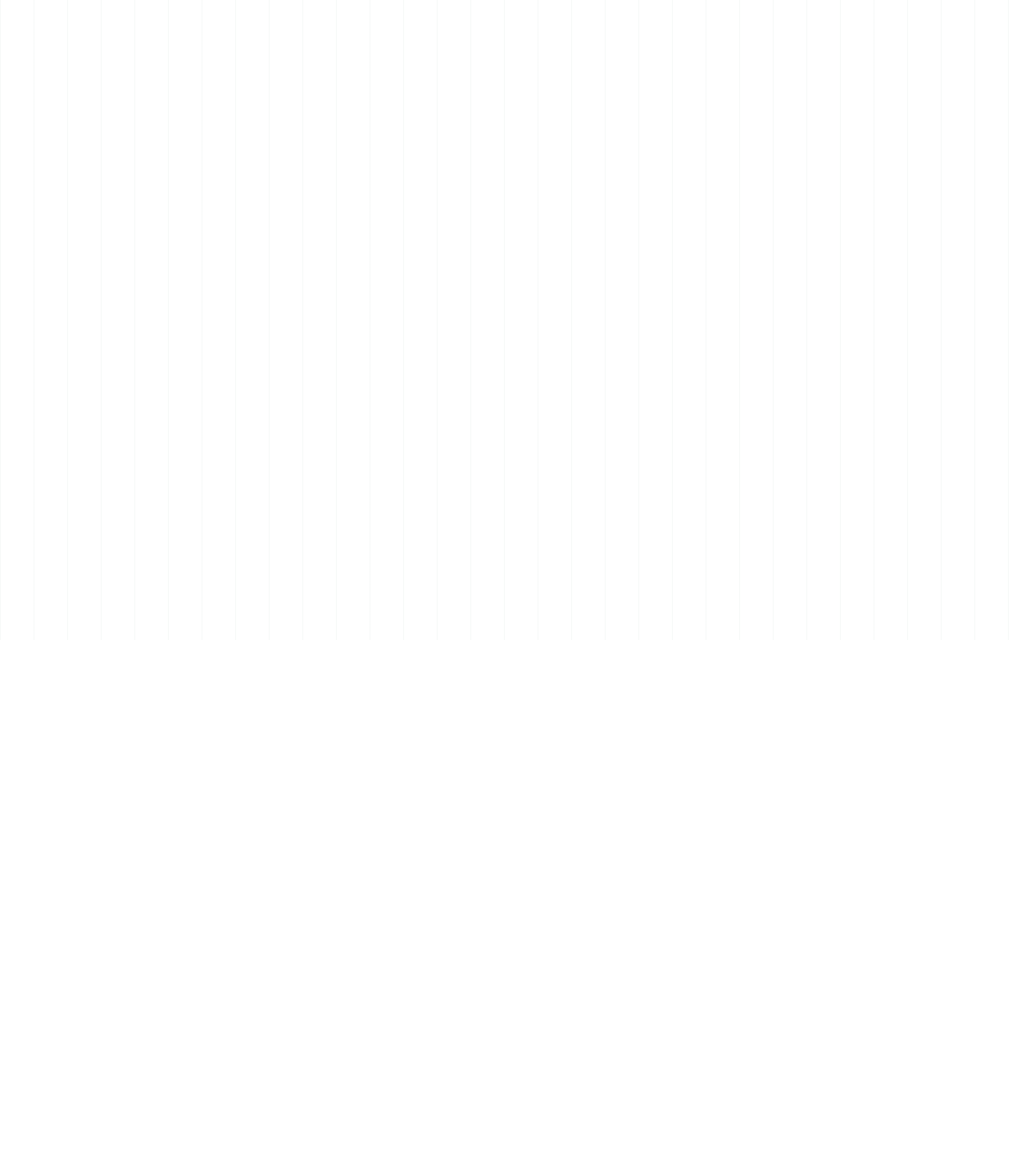
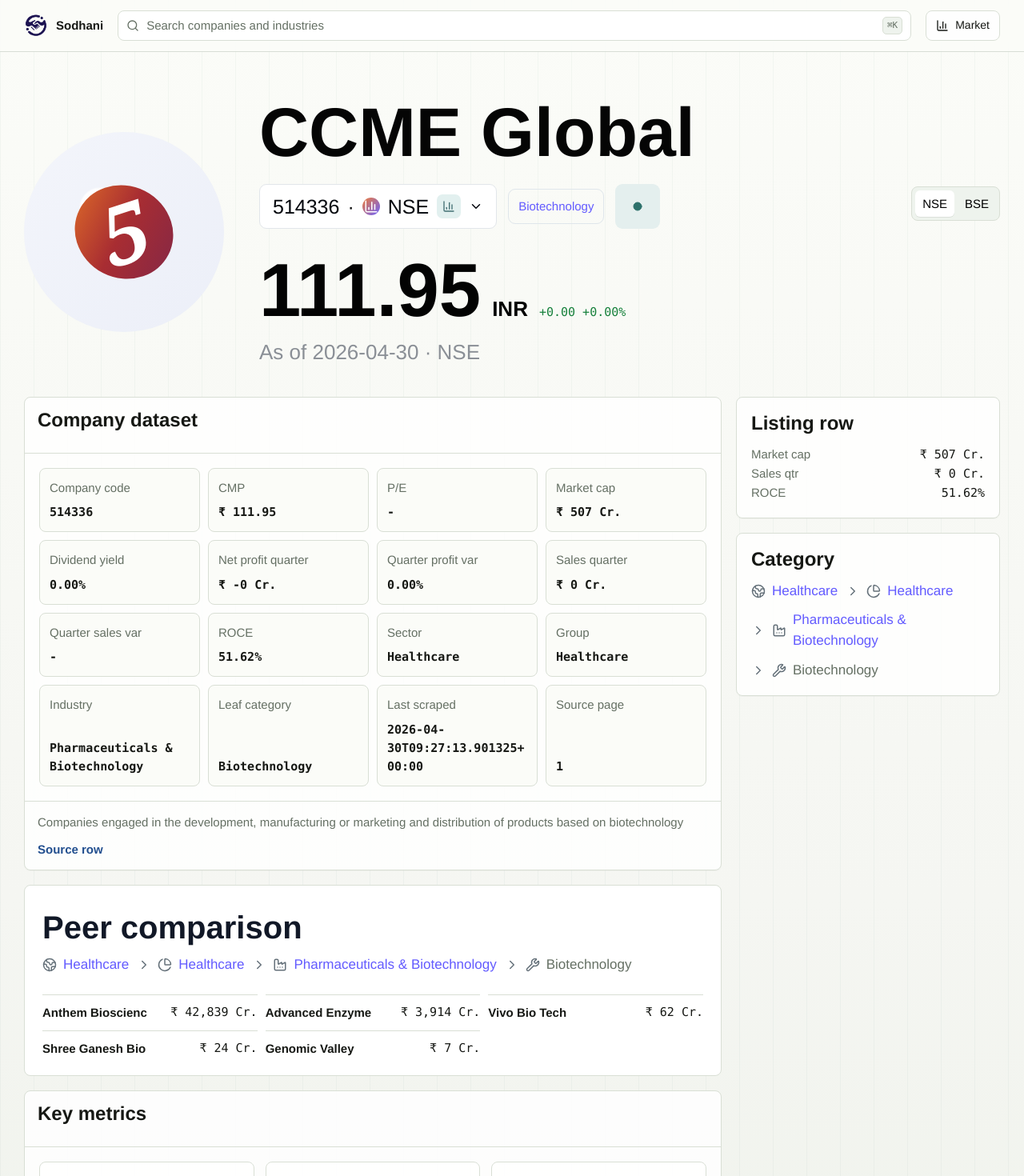
Before and after one commit to sodhanidev/sodhani-web, a Next.js app: page /company/514336/ in a window 1280 px wide. Before the commit this address had no page. Shown: the top 1470 px of the page at 80% size. Before the commit the page ends 800 px from the top, so only its background shows below. Built offline with nearby package versions, Linux system fonts and the light colour scheme.

Commit message:
feat: enhance company data handling and UI components for improved stock analysis

```diff
--- a/src/app/company/[code]/page.tsx
+++ b/src/app/company/[code]/page.tsx
@@ -1,4 +1,5 @@
 import type { Metadata } from "next";
+import Link from "next/link";
 import { notFound } from "next/navigation";
 import { AlertTriangle, CheckCircle2 } from "lucide-react";
 
@@ -9,9 +10,10 @@
 import { StockChart } from "@/components/StockChart";
 import { StockHeader } from "@/components/StockHeader";
 import { getCompanyByCode, getCompanies, getCompaniesForNode, topCompanies } from "@/lib/data/companies";
-import { formatMetric } from "@/lib/data/format";
+import { companyHref, formatMetric } from "@/lib/data/format";
 import { getNodeByCode } from "@/lib/data/industry";
 import { getAvailableStockCodes, getPricePoints, getStock } from "@/lib/data/stocks";
+import type { Company, FinancialTable as FinancialTableData, PricePoint, Stock } from "@/lib/data/types";
 
 type PageProps = {
   params: Promise<{ code: string }>;
@@ -20,7 +22,125 @@
 export const dynamicParams = false;
 
 export function generateStaticParams() {
-  return getAvailableStockCodes().map((companyCode) => ({ code: companyCode }));
+  const codes = new Set<string>();
+  getCompanies().forEach((company) => codes.add(company.code.toUpperCase()));
+  getAvailableStockCodes().forEach((companyCode) => codes.add(companyCode.toUpperCase()));
+  return [...codes].map((companyCode) => ({ code: companyCode }));
+}
+
+const emptyFinancialTable: FinancialTableData = { periods: [], rows: [] };
+
+function stockFromCompany(company: Company): Stock {
+  return {
+    ticker: company.code.toUpperCase(),
+    sourceUrl: company.scrapeUrl ?? "",
+    overview: {
+      companyName: company.name,
+      currentPriceRaw: formatMetric(company.cmp, "currency"),
+      about: company.description
+    },
+    keyMetrics: {
+      "Current Price": formatMetric(company.cmp, "currency"),
+      "P/E": formatMetric(company.pe, "number"),
+      "Market Cap": formatMetric(company.marketCapCr, "crore"),
+      "Dividend Yield": formatMetric(company.divYieldPct, "percent"),
+      "Net Profit Qtr": formatMetric(company.npQtrCr, "crore"),
+      "Profit Var": formatMetric(company.profitVarPct, "percent"),
+      "Sales Qtr": formatMetric(company.salesQtrCr, "crore"),
+      "Sales Var": formatMetric(company.salesVarPct, "percent"),
+      "ROCE": formatMetric(company.rocePct, "percent"),
+      Sector: company.sector.name || "-",
+      Industry: company.industry.name || "-",
+      Segment: company.leaf.name || "-"
+    },
+    prosCons: {
+      pros: [],
+      cons: []
+    },
+    quarterly: emptyFinancialTable,
+    profitLoss: emptyFinancialTable,
+    balanceSheet: emptyFinancialTable,
+    cashFlows: emptyFinancialTable,
+    ratios: emptyFinancialTable,
+    shareholding: {
+      quarterly: emptyFinancialTable,
+      yearly: emptyFinancialTable
+    },
+    investors: {
+      quarterly: {},
+      yearly: {}
+    },
+    documents: {
+      announcements: [],
+      annualReports: [],
+      creditRatings: [],
+      concalls: []
+    }
+  };
+}
+
+function pricePointsFromCompany(company: Company): PricePoint[] {
+  if (company.cmp === null) {
+    return [];
+  }
+
+  return [
+    {
+      date: company.scrapedAt?.slice(0, 10) || "latest",
+      open: company.cmp,
+      high: company.cmp,
+      low: company.cmp,
+      close: company.cmp,
+      volume: 0
+    }
+  ];
+}
+
+function CompanyDatasetPanel({ company }: { company: Company }) {
+  const rows = [
+    ["Company code", company.code],
+    ["CMP", formatMetric(company.cmp, "currency")],
+    ["P/E", formatMetric(company.pe, "number")],
+    ["Market cap", formatMetric(company.marketCapCr, "crore")],
+    ["Dividend yield", formatMetric(company.divYieldPct, "percent")],
+    ["Net profit quarter", formatMetric(company.npQtrCr, "crore")],
+    ["Quarter profit var", formatMetric(company.profitVarPct, "percent")],
+    ["Sales quarter", formatMetric(company.salesQtrCr, "crore")],
+    ["Quarter sales var", formatMetric(company.salesVarPct, "percent")],
+    ["ROCE", formatMetric(company.rocePct, "percent")],
+    ["Sector", company.sector.name || "-"],
+    ["Group", company.group.name || "-"],
+    ["Industry", company.industry.name || "-"],
+    ["Leaf category", company.leaf.name || "-"],
+    ["Last scraped", company.scrapedAt || "-"],
+    ["Source page", company.scrapePage || "-"]
+  ];
+
+  return (
+    <section className="panel">
+      <div className="section-title-row">
+        <h2>Company dataset</h2>
+      </div>
+      <div className="listing-data-grid panel-pad">
+        {rows.map(([label, value]) => (
+          <div className="listing-data-row" key={label}>
+            <span className="muted">{label}</span>
+            <strong>{value}</strong>
+          </div>
+        ))}
+      </div>
+      {company.description || company.scrapeUrl ? (
+        <div className="listing-data-note">
+          {company.description ? <p>{company.description}</p> : null}
+          {company.scrapeUrl ? (
+            <a href={company.scrapeUrl} rel="noopener noreferrer" target="_blank">
+              Source row
+            </a>
+          ) : null}
+        </div>
+      ) : null}
+    </section>
+  );
 }
 
 export async function generateMetadata({ params }: PageProps): Promise<Metadata> {
@@ -43,19 +163,20 @@
 
 export default async function CompanyPage({ params }: PageProps) {
   const { code } = await params;
-  getCompanies();
   const company = getCompanyByCode(code);
-  const stock = getStock(code);
-  if (!stock) {
+  const stockData = getStock(code);
+  if (!stockData && !company) {
     notFound();
   }
 
-  const prices = getPricePoints(code);
+  const stock = stockData ?? stockFromCompany(company!);
+  const hasFullStockData = Boolean(stockData);
+  const prices = stockData ? getPricePoints(code) : company ? pricePointsFromCompany(company) : [];
   const leafNode = company ? getNodeByCode(company.leaf.code) : undefined;
   const peers = leafNode
-    ? topCompanies(getCompaniesForNode(leafNode), "marketCapCr", 6).filter(
-        (peer) => peer.code !== stock.ticker
-      )
+    ? topCompanies(getCompaniesForNode(leafNode), "marketCapCr", 7)
+        .filter((peer) => peer.code !== stock.ticker)
+        .slice(0, 6)
     : [];
 
   return (
@@ -64,7 +185,9 @@
 
       <section className="stock-layout">
         <div className="stock-main">
-          <StockChart points={prices} stock={stock} />
+          {hasFullStockData ? <StockChart points={prices} stock={stock} /> : null}
+
+          {company ? <CompanyDatasetPanel company={company} /> : null}
 
           {leafNode ? (
             <section className="peer-panel">
@@ -73,10 +196,10 @@
                 <ul className="peer-list">
                   {peers.map((peer) => (
                     <li key={peer.code}>
-                      <div>
+                      <Link className="peer-row" href={companyHref(peer.code)}>
                         <span className="peer-name">{peer.name}</span>
                         <span className="numeric">{formatMetric(peer.marketCapCr, "crore")}</span>
-                      </div>
+                      </Link>
                     </li>
                   ))}
                 </ul>
@@ -98,7 +221,7 @@
             </div>
           </section>
 
-          {stock.prosCons.pros.length || stock.prosCons.cons.length ? (
+          {hasFullStockData && (stock.prosCons.pros.length || stock.prosCons.cons.length) ? (
             <section className="grid pros-cons">
               <div className="panel panel-pad">
                 <h2>Pros</h2>
@@ -123,13 +246,15 @@
             </section>
           ) : null}
 
-          {stock.overview.about ? (
+          {hasFullStockData && stock.overview.about ? (
             <section className="panel panel-pad">
               <h2>About</h2>
               <p>{stock.overview.about}</p>
             </section>
           ) : null}
 
+          {hasFullStockData ? (
+            <>
               <AccordionSection defaultOpen table={stock.quarterly} title="Quarterly Results" />
               <AccordionSection table={stock.profitLoss} title="Profit & Loss" />
               <AccordionSection table={stock.balanceSheet} title="Balance Sheet" />
@@ -151,6 +276,8 @@
               </section>
 
               <DocumentsTabs documents={stock.documents} />
+            </>
+          ) : null}
         </div>
 
         <aside className="stock-side">
--- a/src/app/globals.css
+++ b/src/app/globals.css
@@ -522,10 +522,6 @@
   cursor: pointer;
 }
 
-tbody tr.is-unavailable {
-  cursor: default;
-}
-
 tbody tr:nth-child(even) td {
   background: rgba(238, 243, 237, 0.45);
 }
@@ -786,6 +782,48 @@
   font-weight: 800;
 }
 
+.listing-data-grid {
+  display: grid;
+  grid-template-columns: repeat(4, minmax(0, 1fr));
+  gap: 10px;
+}
+
+.listing-data-row {
+  display: grid;
+  min-height: 78px;
+  align-content: space-between;
+  gap: 8px;
+  border: 1px solid var(--line);
+  border-radius: 8px;
+  background: #fbfcf8;
+  padding: 12px;
+}
+
+.listing-data-row strong {
+  min-width: 0;
+  overflow-wrap: anywhere;
+  font-family: ui-monospace, SFMono-Regular, Menlo, monospace;
+  font-size: 15px;
+}
+
+.listing-data-note {
+  display: grid;
+  gap: 10px;
+  border-top: 1px solid var(--line);
+  padding: 14px 16px;
+}
+
+.listing-data-note p {
+  margin: 0;
+  color: var(--muted);
+}
+
+.listing-data-note a {
+  width: fit-content;
+  color: var(--accent-2);
+  font-weight: 700;
+}
+
 .chart-surface {
   position: relative;
   overflow: hidden;
@@ -908,12 +946,16 @@
   list-style: none;
 }
 
-.peer-list div {
+.peer-row {
   display: flex;
   justify-content: space-between;
   gap: 12px;
   border-top: 1px solid var(--line);
   padding-top: 10px;
+}
+
+.peer-row:hover {
+  color: var(--accent-2);
 }
 
 .peer-name {
@@ -1375,6 +1417,7 @@
 @media (max-width: 1000px) {
   .sector-grid,
   .rails-grid,
+  .listing-data-grid,
   .metric-grid,
   .stat-grid {
     grid-template-columns: repeat(2, minmax(0, 1fr));
@@ -1434,6 +1477,7 @@
 
   .sector-grid,
   .rails-grid,
+  .listing-data-grid,
   .metric-grid,
   .stat-grid,
   .pros-cons {
--- a/src/app/market/[[...slug]]/page.tsx
+++ b/src/app/market/[[...slug]]/page.tsx
@@ -8,7 +8,6 @@
 import { getCompanies, getCompaniesForNode, topCompanies } from "@/lib/data/companies";
 import { formatIndianNumber, marketHref } from "@/lib/data/format";
 import { getIndustryData, getNodeByPath } from "@/lib/data/industry";
-import { getAvailableStockCodes } from "@/lib/data/stocks";
 
 const PAGE_SIZE = 25;
 export const dynamicParams = false;
@@ -68,7 +67,6 @@
   const parsed = parseSlug(slug);
   getCompanies();
   const { roots, nodes } = getIndustryData();
-  const availableStockCodes = getAvailableStockCodes();
 
   if (parsed.pathParts.length === 0) {
     return (
@@ -131,7 +129,6 @@
       </section>
       {companies.length ? (
         <MarketTable
-          availableStockCodes={availableStockCodes}
           companies={companies}
           initialPage={parsed.page}
           pageSize={PAGE_SIZE}
--- a/src/components/StockHeader.tsx
+++ b/src/components/StockHeader.tsx
@@ -19,12 +19,12 @@
 
   const latest = prices[prices.length - 1];
   const previous = prices[prices.length - 2];
-  const nsePrice = latest?.close ?? 0;
+  const nsePrice = latest?.close ?? company?.cmp ?? 0;
   const nseChange = latest && previous ? latest.close - previous.close : 0;
   const nsePct = previous ? (nseChange / previous.close) * 100 : 0;
-  const price = exchange === "NSE" ? nsePrice : nsePrice + 0.45;
-  const change = exchange === "NSE" ? nseChange : nseChange + 0.05;
-  const pct = exchange === "NSE" ? nsePct : nsePct + 0.02;
+  const price = nsePrice;
+  const change = nseChange;
+  const pct = nsePct;
   const positive = change >= 0;
 
   const industryHref = company ? marketHref(company.leaf.code ? [
--- a/src/lib/data/companies.ts
+++ b/src/lib/data/companies.ts
@@ -9,6 +9,10 @@
 const COMPANY_FILE = path.join(process.cwd(), "category_wise", "companies.csv");
 let rawCache: Company[] | null = null;
 let dedupedCache: Company[] | null = null;
+let indexesCache: {
+  byCode: Map<string, Company>;
+  byNodeCode: Map<string, Company[]>;
+} | null = null;
 
 function normalizeCompany(row: Record<string, string>): Company {
   return {
@@ -89,6 +93,38 @@
   return dedupedCache;
 }
 
+function getCompanyIndexes() {
+  if (indexesCache) {
+    return indexesCache;
+  }
+
+  const byCode = new Map<string, Company>();
+  const byNodeCode = new Map<string, Company[]>();
+
+  getCompanies().forEach((company) => {
+    const code = company.code.toUpperCase();
+    const existing = byCode.get(code);
+    if (!existing || (company.marketCapCr ?? 0) > (existing.marketCapCr ?? 0)) {
+      byCode.set(code, company);
+    }
+
+    [company.sector.code, company.group.code, company.industry.code, company.leaf.code].forEach(
+      (nodeCode) => {
+        if (!nodeCode) {
+          return;
+        }
+
+        const nodeCompanies = byNodeCode.get(nodeCode) ?? [];
+        nodeCompanies.push(company);
+        byNodeCode.set(nodeCode, nodeCompanies);
+      }
+    );
+  });
+
+  indexesCache = { byCode, byNodeCode };
+  return indexesCache;
+}
+
 function attachCompanyCounts(companies: Company[]) {
   const { nodes } = getIndustryData();
   nodes.forEach((node) => {
@@ -108,25 +144,11 @@
 }
 
 export function getCompaniesForNode(node: IndustryNode): Company[] {
-  return getCompanies().filter((company) => {
-    if (node.depth === 1) {
-      return company.sector.code === node.code;
-    }
-    if (node.depth === 2) {
-      return company.group.code === node.code;
-    }
-    if (node.depth === 3) {
-      return company.industry.code === node.code;
-    }
-    return company.leaf.code === node.code;
-  });
+  return getCompanyIndexes().byNodeCode.get(node.code) ?? [];
 }
 
 export function getCompanyByCode(code: string): Company | undefined {
-  const normalized = code.toUpperCase();
-  return getCompanies()
-    .filter((company) => company.code.toUpperCase() === normalized)
-    .sort((a, b) => (b.marketCapCr ?? 0) - (a.marketCapCr ?? 0))[0];
+  return getCompanyIndexes().byCode.get(code.toUpperCase());
 }
 
 export function topCompanies(
```
Also changed, not shown: src/app/page.tsx (+15 -6 lines), src/app/search/page.tsx (+1 -7 lines), src/components/LandingSearch.tsx (+12 -17 lines), src/components/MarketTable.tsx (+6 -17 lines), src/components/SearchResultsClient.tsx (+4 -14 lines). Lines whose indentation alone changed are shown as unchanged.
